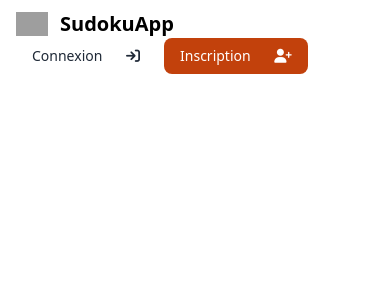
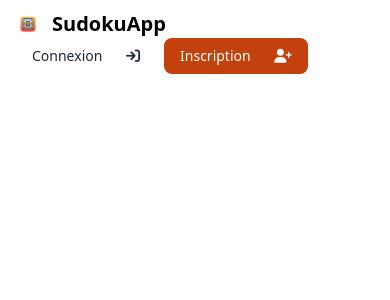
Before and after one commit to matteobnvl/django-sudoku, a Django app: page / in a window 390 px wide. Shown: the top 300 px of the page. Run offline with Django 5.2, Linux system fonts and the light colour scheme; some libraries are stand-ins or nearby versions; grey boxes are pictures that could not be loaded.

Commit message:
logo & favicon

```diff
--- a/sudoku/templates/base_site.html
+++ b/sudoku/templates/base_site.html
@@ -9,6 +9,7 @@
     <link href="https://cdnjs.cloudflare.com/ajax/libs/flowbite/2.2.0/flowbite.min.css"  rel="stylesheet" />
     <script src="https://cdnjs.cloudflare.com/ajax/libs/flowbite/2.2.0/flowbite.min.js"></script>
     {% load static %}
+    <link rel="shortcut icon" type="image/png" href="{% static 'images/favicons/favicon.ico' %}" >
     <script src="{% static 'js/tailwind.config.js' %}"></script>
 </head>
 <body>
@@ -16,7 +17,7 @@
         <nav class="bg-white border-gray-200 px-4 lg:px-6 py-2.5 dark:bg-gray-800">
             <div class="flex flex-wrap justify-between items-center mx-auto max-w-screen-xl">
                 <a href="{% url 'index' %}" class="flex items-center">
-                    <img src="https://flowbite.com/docs/images/logo.svg" class="mr-3 h-6 sm:h-9" alt="Flowbite Logo" />
+                    <img src="{% static 'images/logo.png' %}" class="mr-3 h-6 sm:h-9" alt="Flowbite Logo" />
                     <span class="self-center text-xl font-semibold whitespace-nowrap dark:text-white">SudokuApp</span>
                 </a>
                 <div class="flex items-center lg:order-2">
```
Also changed, not shown: sudoku/static/images/favicons/android-chrome-192x192.png (added), sudoku/static/images/favicons/android-chrome-512x512.png (added), sudoku/static/images/favicons/apple-touch-icon.png (added), sudoku/static/images/favicons/favicon-16x16.png (added), sudoku/static/images/favicons/favicon-32x32.png (added), sudoku/static/images/favicons/favicon.ico (added), sudoku/static/images/favicons/site.webmanifest (added), sudoku/static/images/logo.png (added).
